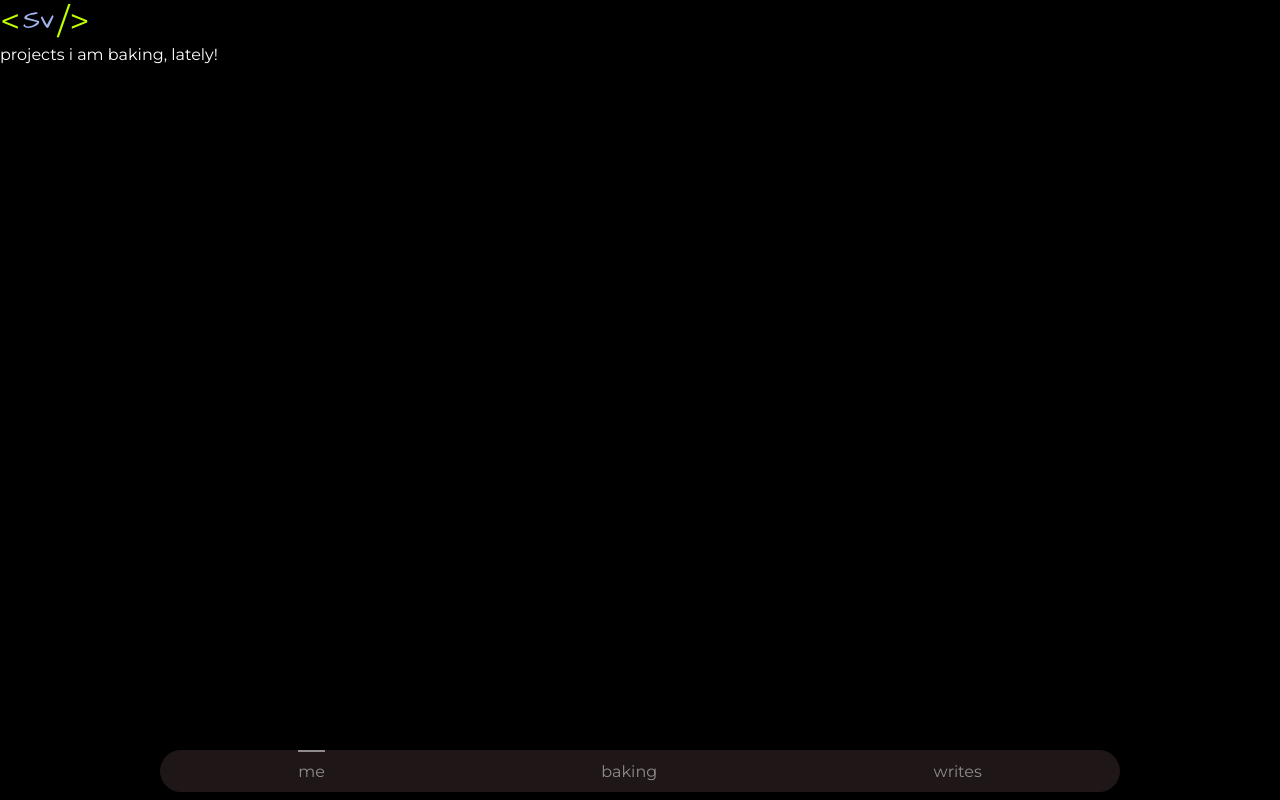
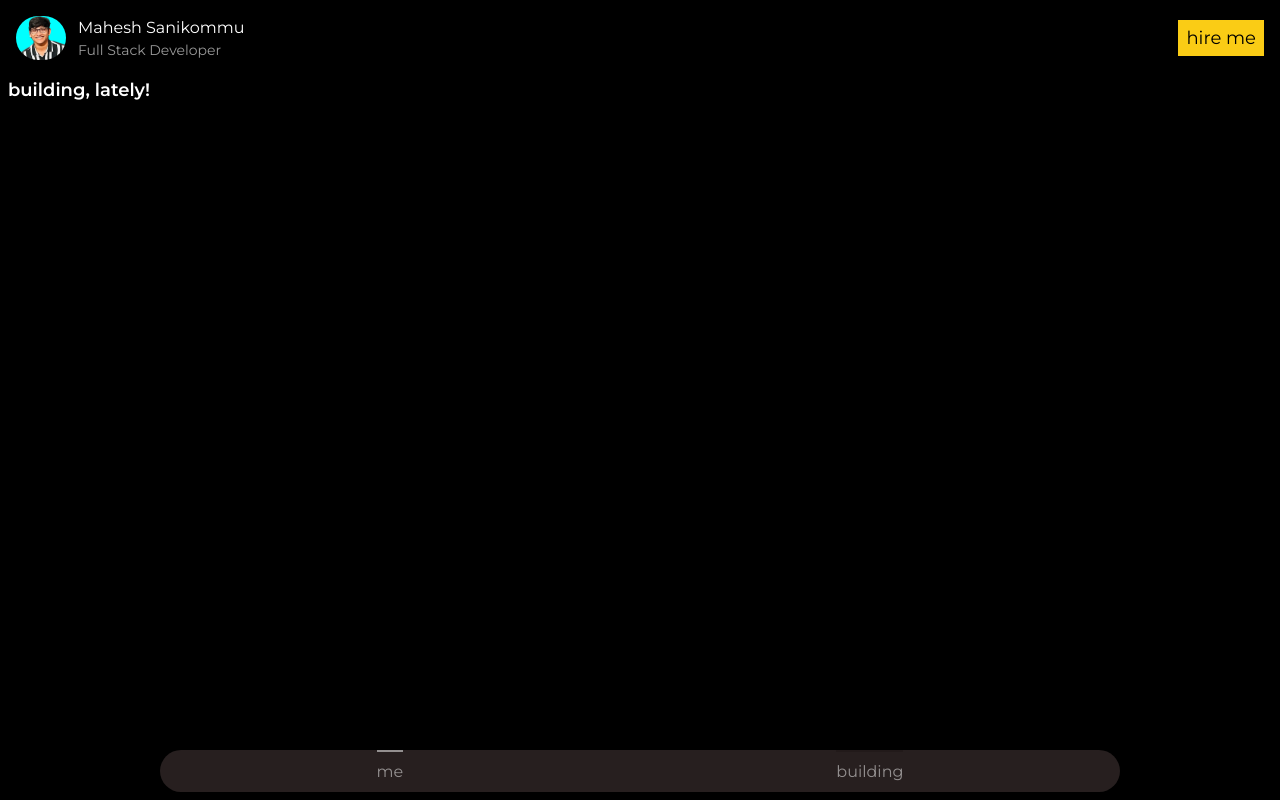
Before and after one commit to MaheshtheDev/maheshthedev.me, a Next.js app: page /baking in a window 1280 px wide. Built offline with nearby package versions, Linux system fonts and the light colour scheme.

Commit message:
chore: Update header and bottom navigation styles for building

```diff
--- a/app/baking/page.tsx
+++ b/app/baking/page.tsx
@@ -1,20 +1,28 @@
-"use client"
 import Image from "next/image";
-import { redirect } from "next/navigation";
 
 export default function Baking() {
   return (
     <div>
-      <header>
-        <Image
-          onClick={() => redirect("/")}
-          src="/logo.svg"
-          height={75}
-          width={100}
-          alt="logo"
-        />
+      <header className="p-4 flex justify-between items-center">
+        <div className="flex items-center">
+          <Image
+            className="rounded-full"
+            src="/me.png"
+            width={50}
+            height={50}
+            objectFit="cover"
+            alt="Your Name"
+          />
+          <div className="mx-3">
+            <p className="text-md">Mahesh Sanikommu</p>
+            <div className="opacity-60 text-sm">Full Stack Developer</div>
+          </div>
+        </div>
+        <button className="bg-yellow-400 px-2 py-1 text-black text-lg">
+          hire me
+        </button>
       </header>
-      <h2>projects i am baking, lately!</h2>
+      <h2 className="px-2 text-lg font-semibold">building, lately!</h2>
     </div>
   );
 }
--- a/components/BottomNav.tsx
+++ b/components/BottomNav.tsx
@@ -3,9 +3,7 @@ import Link from "next/link";
 import { useState, useEffect, useMemo } from "react";
 
 const BottomNav = () => {
-  const [show, setShow] = useState(true);
   const [selectedNav, setSelectedNav] = useState(0);
-  let lastScrollY = 0;
 
   let navItems = useMemo(
     () => [
@@ -14,40 +12,20 @@ const BottomNav = () => {
         link: "/",
       },
       {
-        title: "baking",
+        title: "building",
         link: "/baking",
       },
-      {
-        title: "writes",
-        link: "/writes",
-      },
+      //{
+      //  title: "writes",
+      //  link: "/writes",
+      //},
     ],
     []
   );
 
-  const handleScroll = () => {
-    if (window.scrollY > lastScrollY) {
-      // Scroll Down
-      setShow(false);
-    } else {
-      // Scroll Up
-      setShow(true);
-    }
-    lastScrollY = window.scrollY;
-  };
-
-  useEffect(() => {
-    window.addEventListener("scroll", handleScroll);
-    return () => {
-      window.removeEventListener("scroll", handleScroll);
-    };
-  });
-
   return (
     <div
-      className={`fixed bottom-2 left-1/2 transform -translate-x-1/2 w-11/12 md:w-9/12 bg-[#1F1717] text-white rounded-full shadow-lg transition-transform duration-300 ${
-        show ? "translate-y-0" : "translate-y-full"
-      }`}
+      className={`fixed bottom-2 left-1/2 transform -translate-x-1/2 w-11/12 md:w-9/12 bg-[#271f1f] text-white rounded-full transition-transform duration-300`}
     >
       <nav className="flex justify-around">
         {navItems.map((item, index) => (
```
Also changed, not shown: public/me.png (added), public/new-me.png (deleted).
